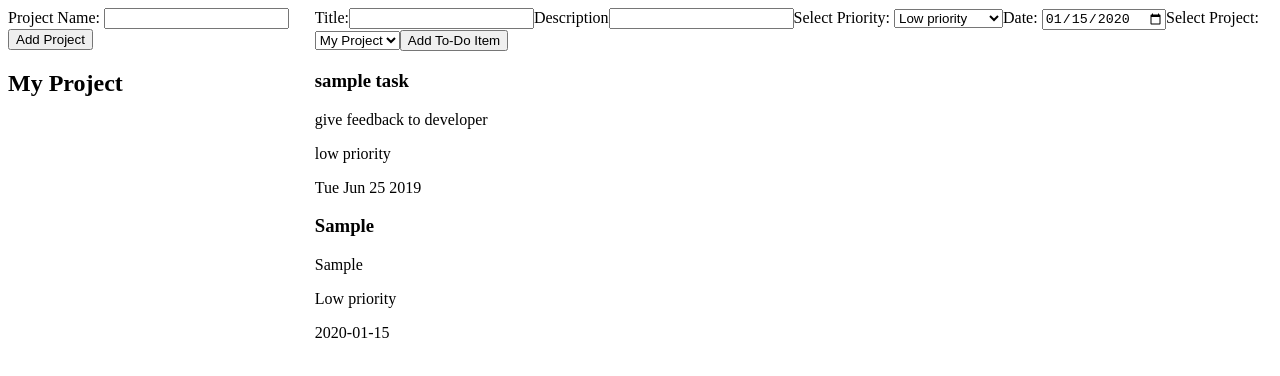
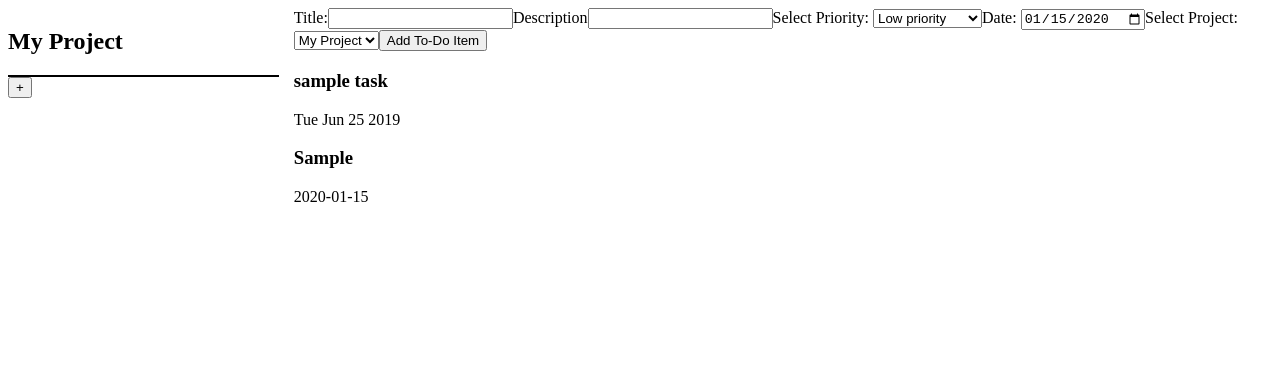
Before and after one commit to gferrarocamus/to-do-list, a website built with webpack: page dist/index.html in a window 1280 px wide. Both pictures are taken after typing "Sample", "Sample", "2020-01-15" into the empty fields and a click on the button "Add To-Do Item". Built offline with nearby package versions, Linux system fonts and the light colour scheme.

Commit message:
add hide/show for projects form

```diff
--- a/src/addAndClean.js
+++ b/src/addAndClean.js
@@ -18,14 +18,29 @@ const deleteRendered = (parent, children) => {
   });
 };
 
+const showProjectForm = (e) => {
+  e.target.classList.remove('visible');
+  const form = document.querySelector('.projectForm');
+  form.classList.add('visible');
+}
+
+const hideProjectForm = () => {
+  const btnAdd = document.getElementById('addProjectBtn');
+  btnAdd.classList.add('visible');
+  const form = document.querySelector('.projectForm');
+  form.classList.remove('visible');
+}
+
 const addAndClean = (e) => {
   e.preventDefault();
   if (e.target.getAttribute('id') === 'projectBtn') {
     addProject();
     formCleaner(document.querySelector('.projectForm'));
     deleteRendered('projects', '#projects > div');
+    deleteRendered('projects', '#projects > button');
     renderProjects();
-    deleteRendered('toDos', '#toDos > form');
+    hideProjectForm()
+    deleteRendered('toDosForm', '#toDosForm > form');
     renderToDoForm();
   } else if (e.target.getAttribute('id') === 'toDoBtn') {
     addToDo();
@@ -43,4 +58,8 @@ const cleanAndRender = (e) => {
   renderToDos(+projectId);
 };
 
-export { addAndClean, cleanAndRender };
+const showDetails = () => {
+
+}
+
+export { addAndClean, cleanAndRender, showProjectForm, showDetails };
--- a/src/css/project.css
+++ b/src/css/project.css
@@ -6,3 +6,12 @@
 .project:last-child {
   border: none;
 }
+
+.projectForm,
+.addProjectBtn {
+  display: none;
+}
+
+.visible {
+  display: block;
+}
--- a/src/css/styles.css
+++ b/src/css/styles.css
@@ -1,4 +1,9 @@
 #container {
   display: flex;
+}
 
+#left {
+  width: 25%;
+  min-width: 181px;
+  margin-right: 15px;
 }
--- /dev/null
+++ b/src/css/toDos.css
@@ -0,0 +1,3 @@
+.hidden {
+  display: none;
+}
--- a/src/index.js
+++ b/src/index.js
@@ -8,5 +8,5 @@ import './css/styles.css';
 
 setDefaultProject();
 renderProjectForm();
+renderProjects();
 renderToDoForm();
-renderProjects();
--- a/src/projectForm.js
+++ b/src/projectForm.js
@@ -17,7 +17,7 @@ const renderProjectForm = () => {
     form.appendChild(element);
   });
 
-  const main = document.getElementById('projects');
+  const main = document.getElementById('projectsForm');
   main.appendChild(form);
 }
 
--- a/src/projects.js
+++ b/src/projects.js
@@ -1,5 +1,5 @@
 import { getStorage } from './storage';
-import { cleanAndRender } from './addAndClean';
+import { cleanAndRender, showProjectForm } from './addAndClean';
 import './css/project.css';
 
 const renderProjects = () => {
@@ -15,6 +15,14 @@ const renderProjects = () => {
     div.appendChild(title);
     container.appendChild(div);
   })
+
+  const btnAdd = document.createElement('button');
+  btnAdd.textContent = "+";
+  btnAdd.classList.add('addProjectBtn');
+  btnAdd.classList.add('visible');
+  btnAdd.setAttribute('id', 'addProjectBtn');
+  btnAdd.addEventListener('click', showProjectForm, false);
+  container.appendChild(btnAdd);
 }
 
 export { renderProjects }
--- a/src/toDoForm.js
+++ b/src/toDoForm.js
@@ -61,7 +61,7 @@ const renderToDoForm = () => {
     form.appendChild(element);
   });
 
-  const main = document.getElementById('toDos');
+  const main = document.getElementById('toDosForm');
   main.appendChild(form);
 }
 
--- a/src/toDos.js
+++ b/src/toDos.js
@@ -1,4 +1,6 @@
 import { getStorage } from './storage';
+import { showDetails } from './addAndClean'
+import './css/toDos.css';
 
 const renderToDos = (projectId) => {
   const projects = getStorage();
@@ -13,8 +15,11 @@ const createToDo = (data) => {
   const div = document.createElement('div');
   div.classList.add('toDo');
   const title = document.createElement('h3');
+  title.addEventListener('click', showDetails, false);
   const description = document.createElement('p');
+  description.classList.add('hidden');
   const priority = document.createElement('p');
+  priority.classList.add('hidden');
   const date = document.createElement('p');
   title.textContent = data.title;
   description.textContent = data.description;
```
Also changed, not shown: dist/index.html, dist/main.js.
